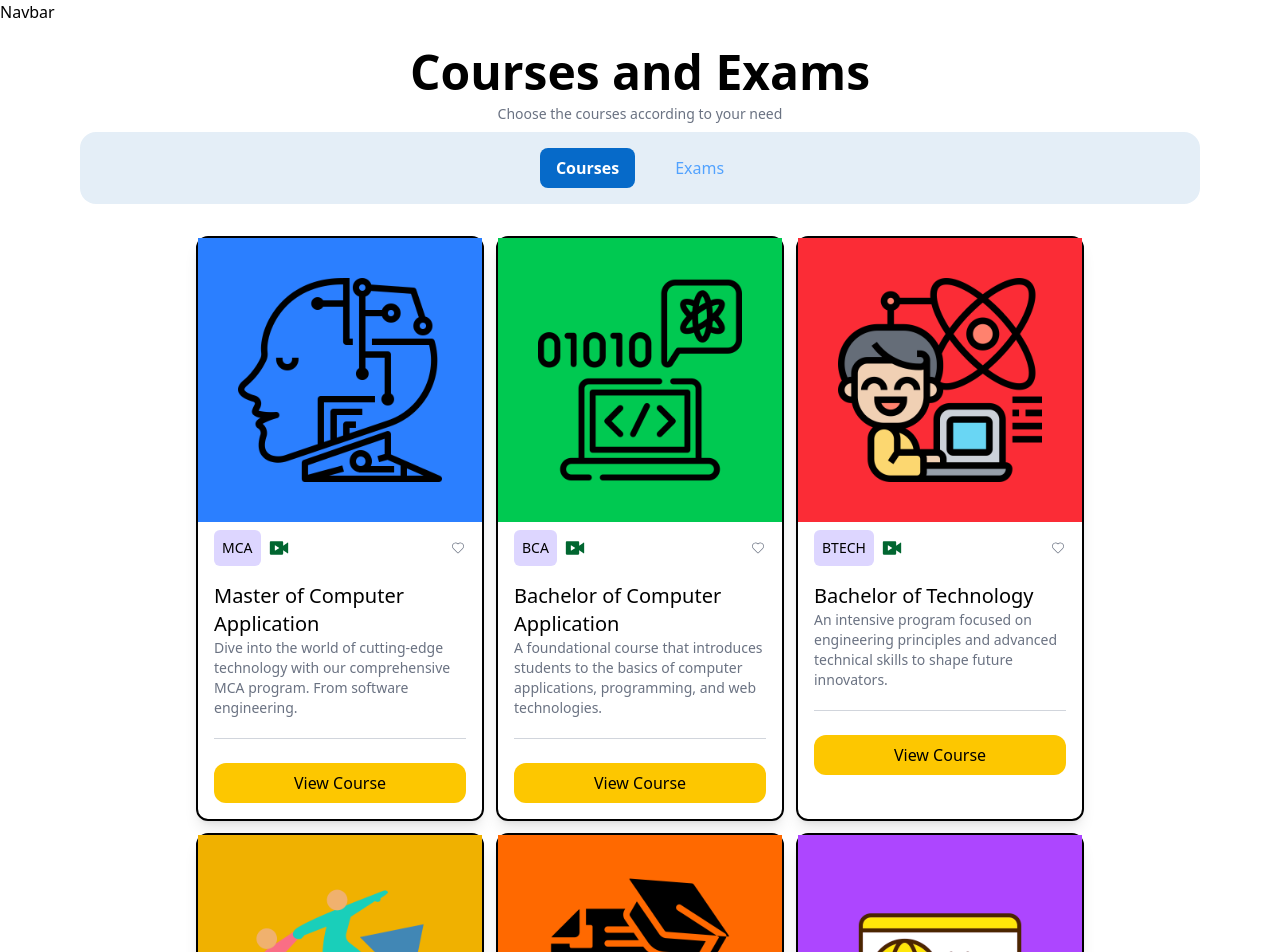
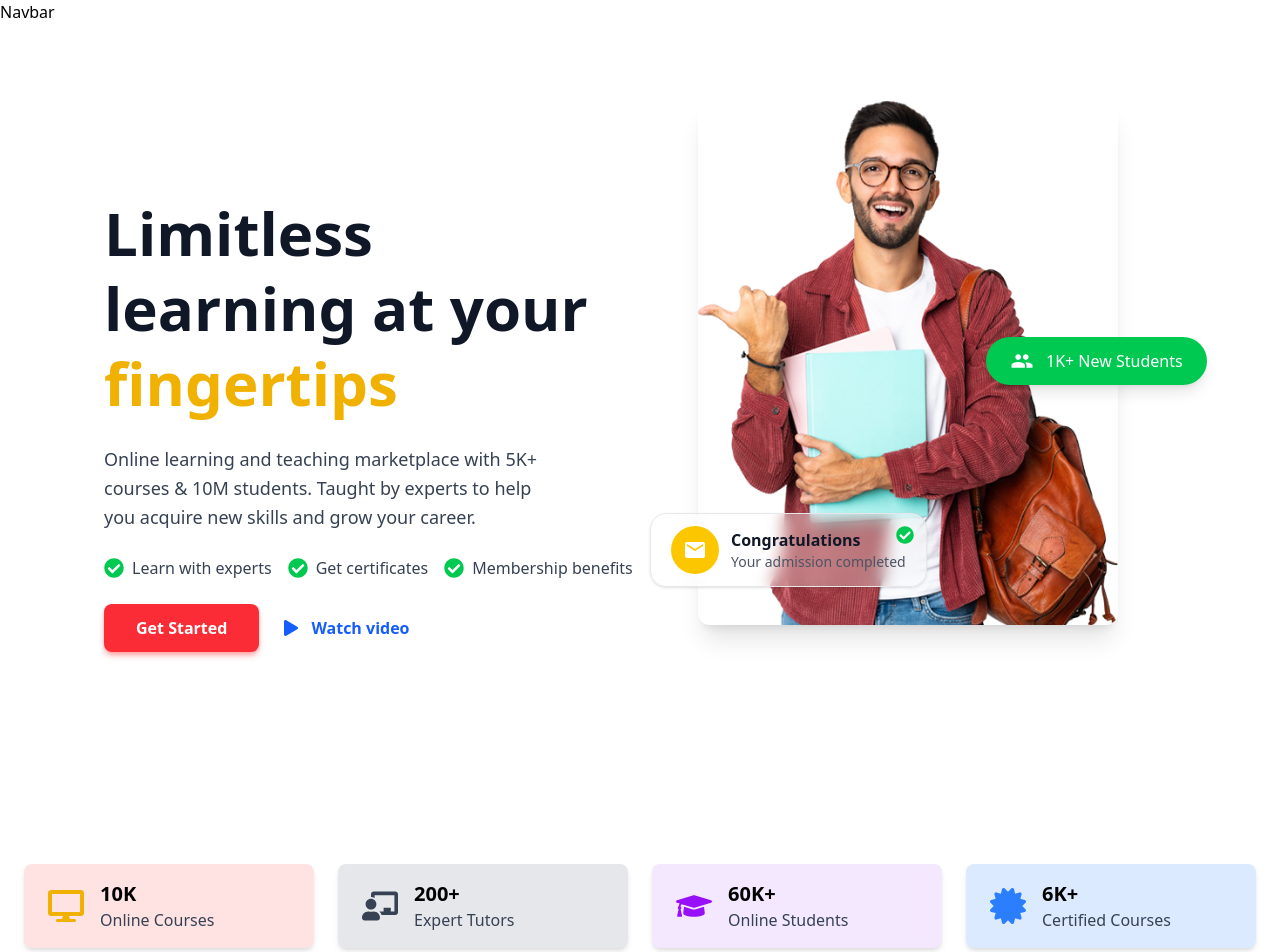
Before and after one commit to Parbatnil/MajorProject, a React (Vite) app: page / in a window 1280 px wide. Shown: the top 952 px of the page. Built offline with nearby package versions, Linux system fonts and the light colour scheme.

Commit message:
Hero section

```diff
--- a/package.json
+++ b/package.json
@@ -4,7 +4,7 @@
   "version": "0.0.0",
   "type": "module",
   "scripts": {
-    "dev": "vite",
+    "dev": "vite --host",
     "build": "vite build",
     "lint": "eslint .",
     "preview": "vite preview"
--- a/src/LandingPage.jsx
+++ b/src/LandingPage.jsx
@@ -3,10 +3,12 @@ import React from "react";
 import CoursesAndExam from "./components/CoursesAndExam";
 import TrendCourse from "./components/TrendCourse";
 import Feedback from "./components/Feedback";
+import HeroSection from "./components/HeroSection";
 
 const LandingPage = () => {
   return (
     <div>
+      <HeroSection />
       <CoursesAndExam />
       <TrendCourse />
       <Feedback/>
--- /dev/null
+++ b/src/components/HeroSection.jsx
@@ -0,0 +1,117 @@
+import React from "react";
+import { FaCheckCircle, FaPlay, FaDesktop, FaChalkboardTeacher, FaGraduationCap, FaCertificate } from "react-icons/fa";
+import { MdEmail } from "react-icons/md";
+import { IoMdPeople } from "react-icons/io";
+
+import studentImage from "/images/boy.png";
+
+const HeroSection = () => {
+  return (
+    <div>
+
+      <div className="md:mx-16 flex flex-col md:flex-row min-h-screen items-center justify-center px-10 relative overflow-hidden">
+        {/* <div className="absolute top-10 left-10 w-12 h-12 bg-yellow-400 rounded-full"></div>
+        <div className="absolute bottom-10 right-20 w-8 h-8 bg-green-500 rounded-full"></div> */}
+
+        <div className="w-full md:w-1/2 space-y-6 text-center md:text-left">
+          <h1 className="text-4xl md:text-6xl font-extrabold text-gray-900 leading-tight">
+            Limitless learning at your{" "}
+            <span className="relative inline-block">
+              <span className="text-yellow-500">fingertips</span>
+            </span>
+          </h1>
+          <p className="text-gray-700 text-lg max-w-md leading-relaxed mx-auto md:mx-0">
+            Online learning and teaching marketplace with 5K+ courses & 10M students.
+            Taught by experts to help you acquire new skills and grow your career.
+          </p>
+
+          <div className="flex flex-col md:flex-row items-center justify-center md:justify-start gap-4 text-gray-700">
+            <span className="flex items-center gap-2">
+              <FaCheckCircle className="text-green-500 text-xl" /> Learn with experts
+            </span>
+            <span className="flex items-center gap-2">
+              <FaCheckCircle className="text-green-500 text-xl" /> Get certificates
+            </span>
+            <span className="flex items-center gap-2">
+              <FaCheckCircle className="text-green-500 text-xl" /> Membership benefits
+            </span>
+          </div>
+
+
+          <div className="flex flex-col md:flex-row items-center justify-center md:justify-start gap-6 mt-6">
+            <button className="bg-red-500 text-white px-8 py-3 rounded-lg font-semibold hover:bg-red-600 transition shadow-md shadow-red-300">
+              Get Started
+            </button>
+            <button className="flex items-center gap-3 text-blue-600 font-semibold hover:underline">
+              <FaPlay /> Watch video
+            </button>
+          </div>
+        </div>
+
+
+        <div className="w-full md:w-1/2 flex justify-center mt-6 md:mt-0">
+          <div className="relative">
+            <img
+              src={studentImage}
+              alt="Student"
+              className="w-[300px] md:w-[420px] rounded-xl shadow-xl"
+            />
+
+            <div className="relative bottom-72 left-72 w-fit bg-green-500 text-white px-6 py-3 rounded-full md:flex hidden items-center gap-3 shadow-lg">
+              <IoMdPeople className="text-2xl" />
+              <span className="font-medium">1K+ New Students</span>
+            </div>
+
+            <div className="w-fit relative bottom-40 right-12 md:flex hidden items-center gap-3 bg-white/30 backdrop-blur-sm shadow-sm rounded-2xl px-5 py-3 border border-gray-200 absolute">
+              <div className="bg-yellow-400 p-3 rounded-full">
+                <MdEmail className="text-white text-2xl" />
+              </div>
+              <div>
+                <h3 className="text-gray-900 font-semibold">Congratulations</h3>
+                <p className="text-gray-600 text-sm">Your admission completed</p>
+              </div>
+              <FaCheckCircle className="text-green-500 text-lg absolute top-3 right-3" />
+            </div>
+          </div>
+        </div>
+      </div>
+
+
+      <div className="grid grid-cols-1 md:grid-cols-4 gap-6 w-full px-6 mt-10">
+        <div className="bg-red-100 px-6 py-4 rounded-lg flex items-center gap-4 shadow-md">
+          <FaDesktop className="text-yellow-500 text-4xl" />
+          <div>
+            <h2 className="text-xl font-bold">10K</h2>
+            <p className="text-gray-700">Online Courses</p>
+          </div>
+        </div>
+
+        <div className="bg-gray-200 px-6 py-4 rounded-lg flex items-center gap-4 shadow-md">
+          <FaChalkboardTeacher className="text-gray-700 text-4xl" />
+          <div>
+            <h2 className="text-xl font-bold">200+</h2>
+            <p className="text-gray-700">Expert Tutors</p>
+          </div>
+        </div>
+
+        <div className="bg-purple-100 px-6 py-4 rounded-lg flex items-center gap-4 shadow-md">
+          <FaGraduationCap className="text-purple-600 text-4xl" />
+          <div>
+            <h2 className="text-xl font-bold">60K+</h2>
+            <p className="text-gray-700">Online Students</p>
+          </div>
+        </div>
+
+        <div className="bg-blue-100 px-6 py-4 rounded-lg flex items-center gap-4 shadow-md">
+          <FaCertificate className="text-blue-500 text-4xl" />
+          <div>
+            <h2 className="text-xl font-bold">6K+</h2>
+            <p className="text-gray-700">Certified Courses</p>
+          </div>
+        </div>
+      </div>
+    </div>
+  );
+};
+
+export default HeroSection;
```
Also changed, not shown: public/images/boy.png (added).
